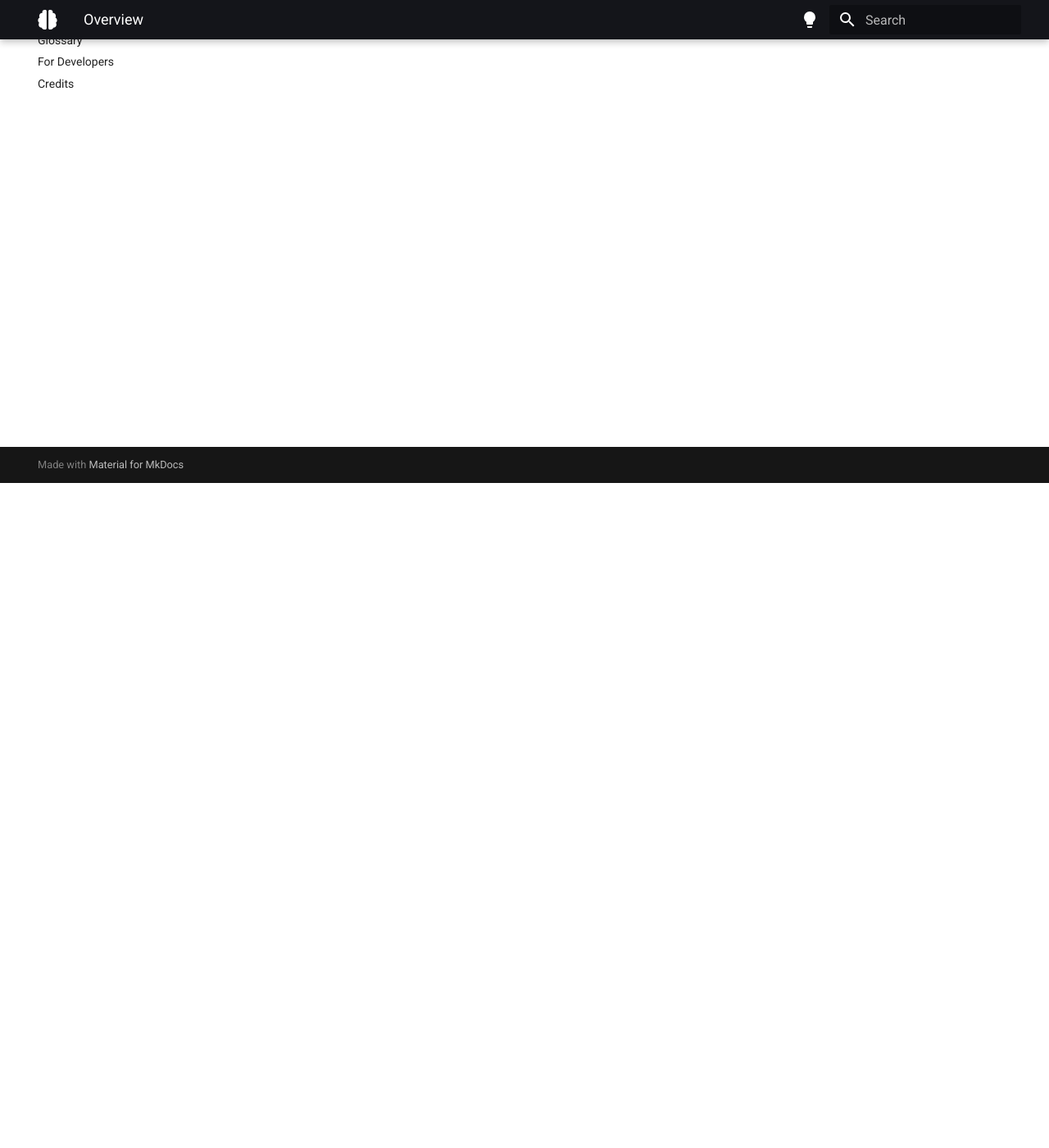
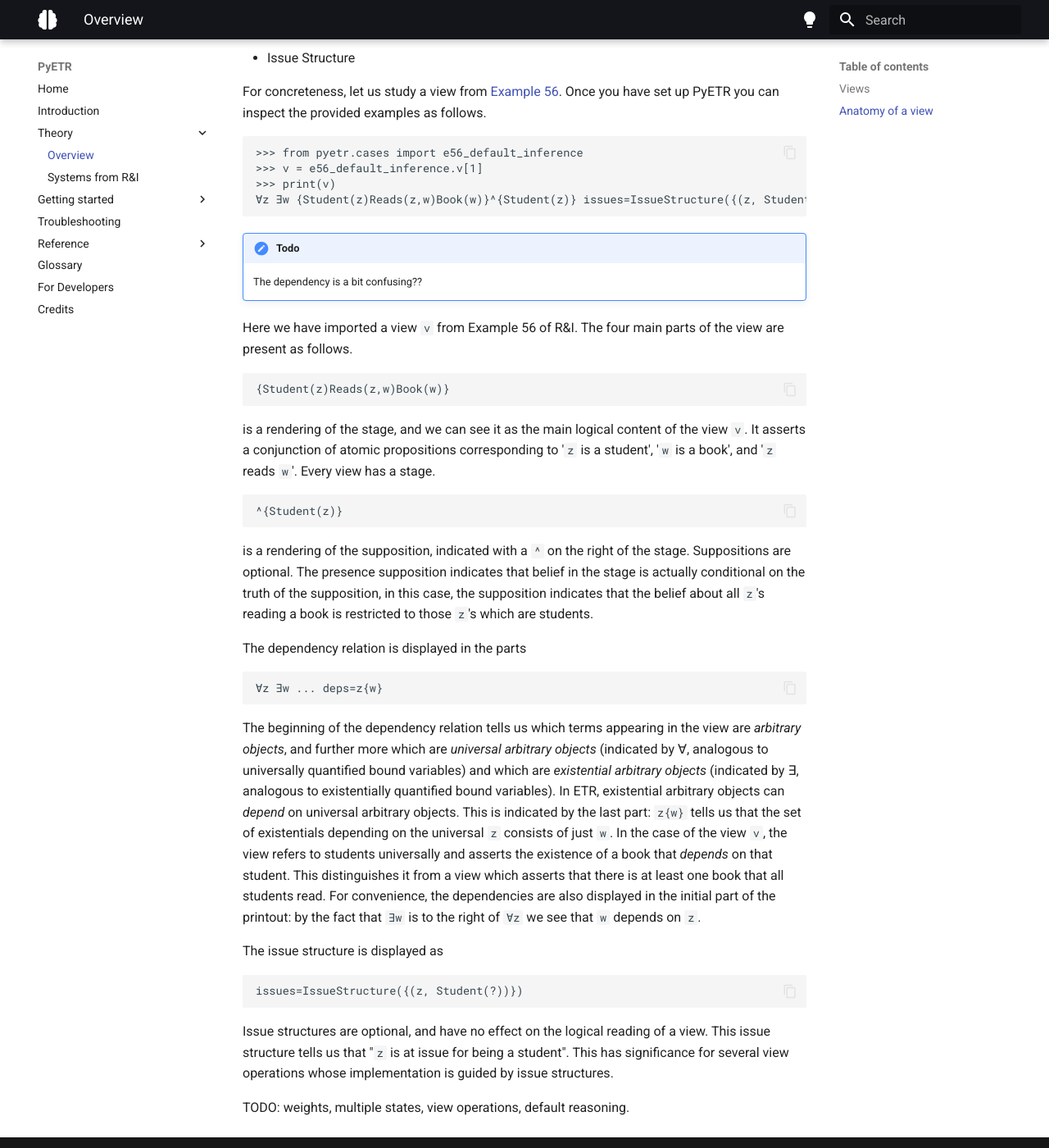
Before and after one commit to juancadile/PyETR-myfork, an MkDocs documentation site: the page built from docs/theory/overview.md, in a window 1280 px wide and 1400 px high, scrolled down 811 px. Shown: the whole window at 82% size. Built offline with MkDocs 1.6.1 and Material for MkDocs 9.7.7, drawn with Linux system fonts in a browser that asks for light colours; some of the changed text lies outside the part shown.

Commit message:
Work on theory and glossary.

````diff
--- a/docs/theory/overview.md
+++ b/docs/theory/overview.md
@@ -8,8 +8,56 @@ ETR is centred around the manipulation of objects called *views*.
 Views are what a reasoner works with: the current focus of attention is a view, incoming information arrives packaged as a view or sequence of views, and latent beliefs are a collection of views.
 
 Every view has an underlying truth-conditional content, equivalent to some sentence of first-order logic.
-A view is more than this, as logically equivalent but distinct views are treated differently in the reasoning procedure hypothesized in ETR.
+However, a view is more than this, because logically equivalent but distinct views are treated differently in the reasoning procedure hypothesized in ETR.
 The extra content can be seen as 'inquisitiveness' about certain topics.
 
 The central hypothesis of ETR is that the goal of reasoning is to resolve inquisitiveness.
 Moreover, it is hypothesized that failures of reasoning, relative to formal standards of rationality, arise from this tendency and that failure can be averted by explicitly enforcing a certain amount of inquisitiveness.
+
+## Anatomy of a view
+
+A view consists of four main parts.
+
+- Stage
+- Supposition
+- Dependency Relation
+- Issue Structure
+
+For concreteness, let us study a view from [Example 56](case_index/e56_default_inference). Once you have set up PyETR you can inspect the provided examples as follows.
+```
+>>> from pyetr.cases import e56_default_inference
+>>> v = e56_default_inference.v[1]
+>>> print(v)
+∀z ∃w {Student(z)Reads(z,w)Book(w)}^{Student(z)} issues=IssueStructure({(z, Student(?))}) deps=z{w}
+```
+!!! Todo
+    The dependency is a bit confusing??
+
+Here we have imported a view `v` from Example 56 of R&I.
+The four main parts of the view are present as follows.
+
+```
+{Student(z)Reads(z,w)Book(w)}
+```
+is a rendering of the stage, and we can see it as the main logical content of the view `v`. It asserts a conjunction of atomic propositions corresponding to '`z` is a student', '`w` is a book', and '`z` reads `w`'.
+Every view has a stage.
+
+```
+^{Student(z)}
+```
+is a rendering of the supposition, indicated with a `^` on the right of the stage. Suppositions are optional. The presence supposition indicates that belief in the stage is actually conditional on the truth of the supposition, in this case, the supposition indicates that the belief about all `z`'s reading a book is restricted to those `z`'s which are students.
+
+The dependency relation is displayed in the parts
+```
+∀z ∃w ... deps=z{w}
+```
+The beginning of the dependency relation tells us which terms appearing in the view are *arbitrary objects*, and further more which are *universal arbitrary objects* (indicated by ∀, analogous to universally quantified bound variables) and which are *existential arbitrary objects* (indicated by ∃, analogous to existentially quantified bound variables). In ETR, existential arbitrary objects can *depend* on universal arbitrary objects. This is indicated by the last part: `z{w}` tells us that the set of existentials depending on the universal `z` consists of just `w`. In the case of the view `v`, the view refers to students universally and asserts the existence of a book that *depends* on that student. This distinguishes it from a view which asserts that there is at least one book that all students read. For convenience, the dependencies are also displayed in the initial part of the printout: by the fact that `∃w` is to the right of `∀z` we see that `w` depends on `z`.
+
+The issue structure is displayed as
+```
+issues=IssueStructure({(z, Student(?))})
+```
+Issue structures are optional, and have no effect on the logical reading of a view. This issue structure tells us that "`z` is at issue for being a student". This has significance for several view operations whose implementation is guided by issue structures.
+
+
+TODO: weights, multiple states, view operations, default reasoning.
--- a/mkdocs.yml
+++ b/mkdocs.yml
@@ -5,6 +5,7 @@ nav:
   - 'Introduction': 'introduction.md'
   - 'Theory' :
     - 'Overview' : 'theory/overview.md'
+    - 'Systems from R&I' : 'theory/systems.md'
   - 'Getting started':
     - 'Installation': 'getting_started/installation.md'
     - 'Python': 'getting_started/getting_started_with_python.md'
````
Also changed, not shown: docs/glossary.md (+32 -2 lines), docs/introduction.md (added, +7 -0 lines), docs/theory/systems.md (added, +35 -0 lines).
